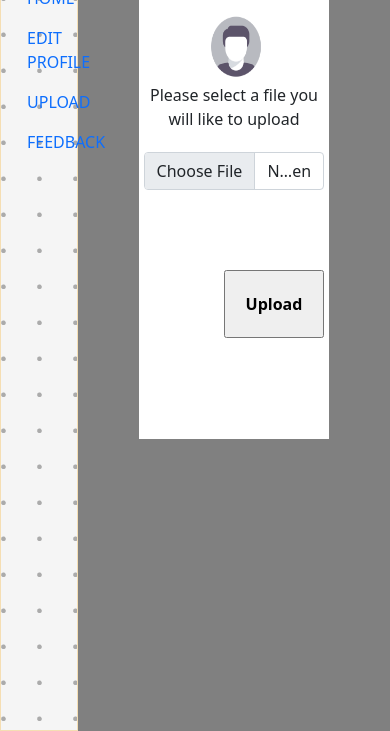
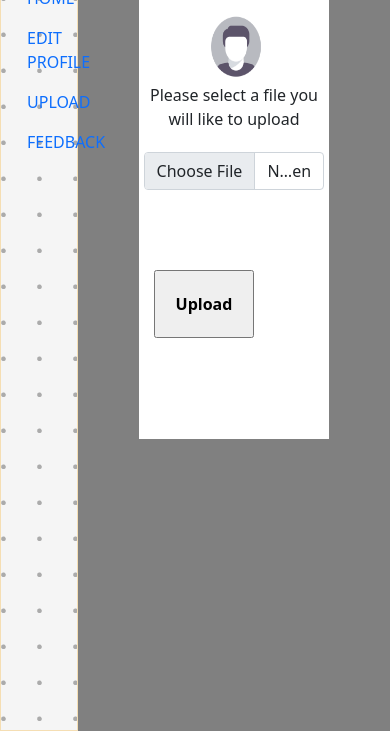
Before and after one commit to hashimhikmah09/bootstrap-project, a plain HTML site: page upload.html in a window 390 px wide. Shown: the part 113-844 px from the top of the page. Drawn offline with nearby package versions, Linux system fonts and the light colour scheme.

Commit message:
commited

```diff
--- a/style.css
+++ b/style.css
@@ -123,7 +123,8 @@ position: fixed;
 
     }
     .upload input[type="submit"]{
-        display: inline;
+        display:block;
+        margin-left: 10px;
     }
 
 
```
